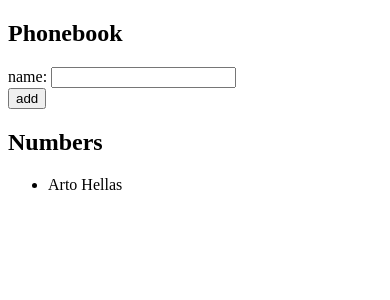
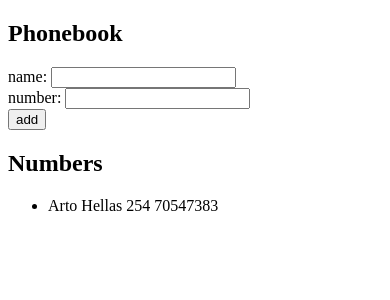
Before and after one commit to LurhakongolaB/FULLSTACK, a React (Vite) app in the folder PART_2/PhoneBook/: page / in a window 390 px wide. Shown: the top 300 px of the page. Built offline with nearby package versions, Linux system fonts and the light colour scheme.

Commit message:
phone book step3 Adde the ability to give people a phone number to the application

```diff
--- a/PART_2/PhoneBook/src/App.jsx
+++ b/PART_2/PhoneBook/src/App.jsx
@@ -2,9 +2,10 @@ import { useState } from "react";
 
 const App = () => {
   const [persons, setPersons] = useState([
-    { name: 'Arto Hellas' }
+    { name: 'Arto Hellas' , number: '254 70547383'}
   ])
   const [newName, setNewName] = useState('')
+  const [newNumber, setNewNumber]= useState('')
 
   const addPerson = (event) => {
     event.preventDefault()
@@ -19,17 +20,24 @@ const App = () => {
     }
 
     const nameObject = {
-      name: newName
+      name: newName,
+      number: newNumber
     }
 
     setPersons(persons.concat(nameObject))
     setNewName('')
-    console.log('Updated persons list:', persons.concat(nameObject))
+    setNewNumber('')
+    console.log('successfuly added : ', (nameObject))
   }
 
   const handleNameChange = (event) => {
-    console.log('Input value changing to:', event.target.value)
+    console.log('Inputing name:', event.target.value)
     setNewName(event.target.value)
+  }
+
+  const handleNumberChange = (event)=>{
+    console.log('Inputing number:', event.target.value)
+    setNewNumber(event.target.value)
   }
 
   return (
@@ -41,6 +49,9 @@ const App = () => {
           name: <input value={newName} onChange={handleNameChange} />
         </div>
         <div>
+          number: <input value={newNumber} onChange={handleNumberChange} />
+        </div>
+        <div>
           <button type="submit">add</button>
         </div>
       </form>
@@ -48,7 +59,7 @@ const App = () => {
       <h2>Numbers</h2>
       <ul>
         {persons.map(person =>
-          <li key={person.name}>{person.name}</li>
+          <li key={person.name}>{person.name} {person.number}</li>
         )}
       </ul>
     </div>
```
